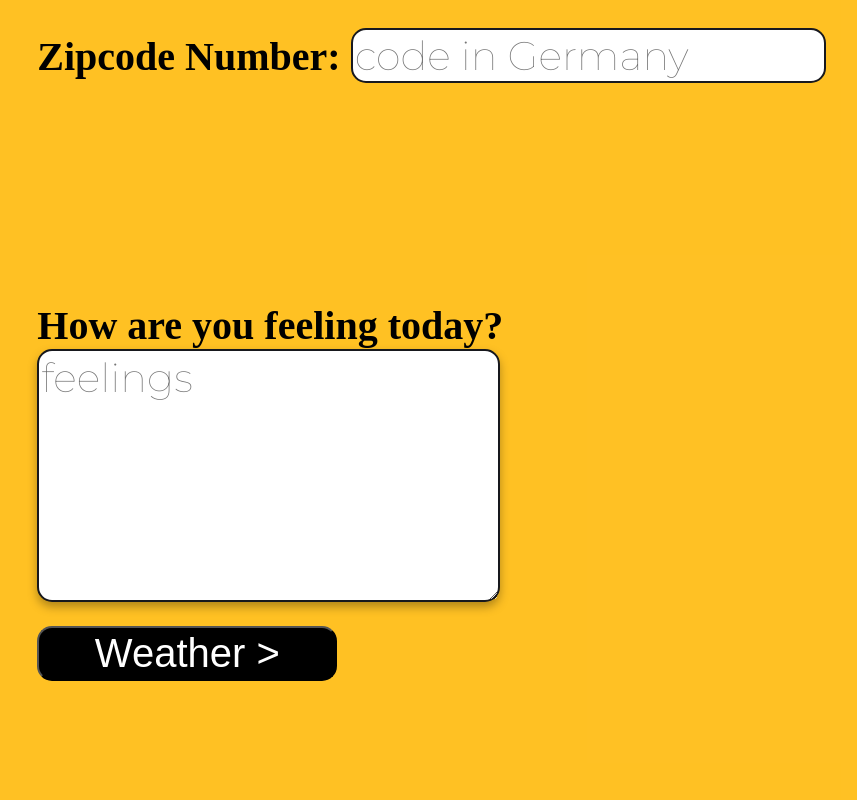
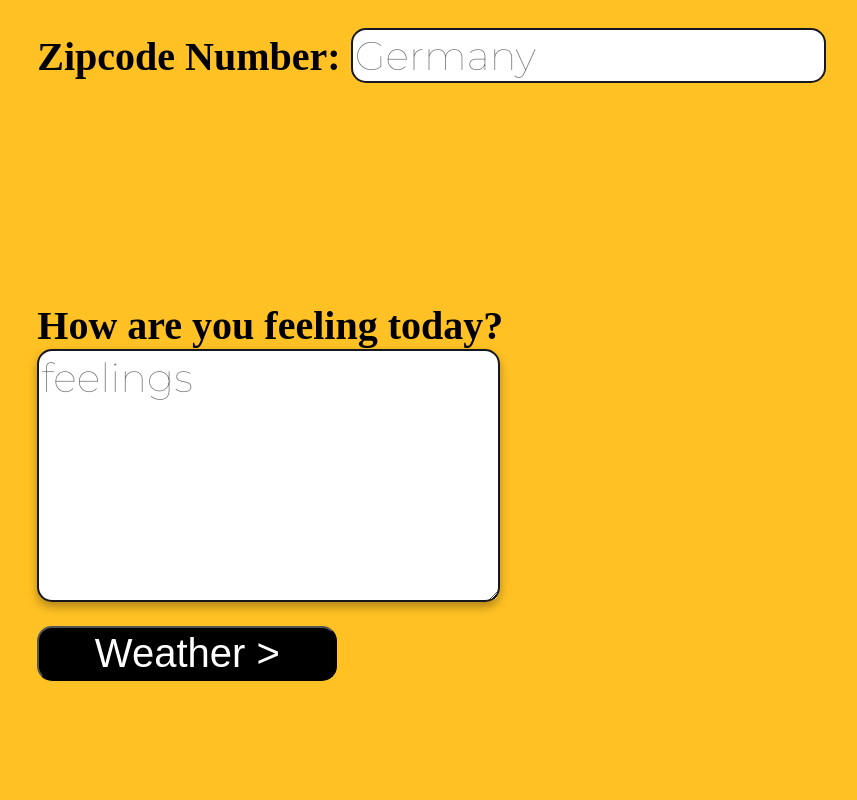
Before and after one commit to humberto1212/weather-app, a plain HTML site: page website/index.html in a window 1280 px wide. Shown: the top 800 px of the page, without its empty margins (176-1033 px from the left). Drawn offline with Linux system fonts and the light colour scheme.

Commit message:
Update index.html

```diff
--- a/website/index.html
+++ b/website/index.html
@@ -12,7 +12,7 @@
     <div class="main-container">
       <div class ="zip-container">
         <label for="zip">Zipcode Number:</label>
-        <input type="text" pattern="[0-9]*" id="zip" placeholder="code in Germany">
+        <input type="text" pattern="[0-9]*" id="zip" placeholder="Germany">
       </div>
       <div class ="feelings-container">
         <label for="feelings">How are you feeling today?</label>
```
